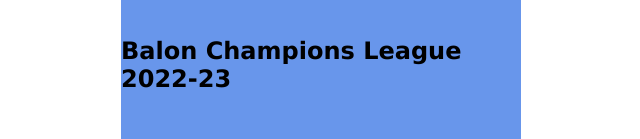
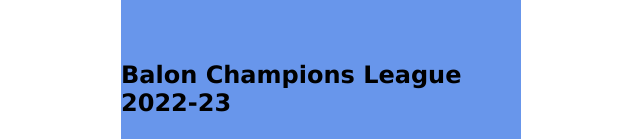
Before and after one commit to felipesalinasmolina/Modulo3_Desafio1_FelipeSalinasMolina, a plain HTML site: page index.html in a window 1280 px wide. Shown: the part 192-331 px from the top of the page, without its empty margins (319-959 px from the left). Drawn offline with Linux system fonts and the light colour scheme.

Commit message:
ajuste H1

```diff
--- a/assets/css/styles.css
+++ b/assets/css/styles.css
@@ -41,6 +41,11 @@ button {
 
 h1 {
   margin-bottom: 3rem;
+  display: flex;
+  align-items: center;
+  justify-content: center;
+}
+
 }
 
 p {
```
